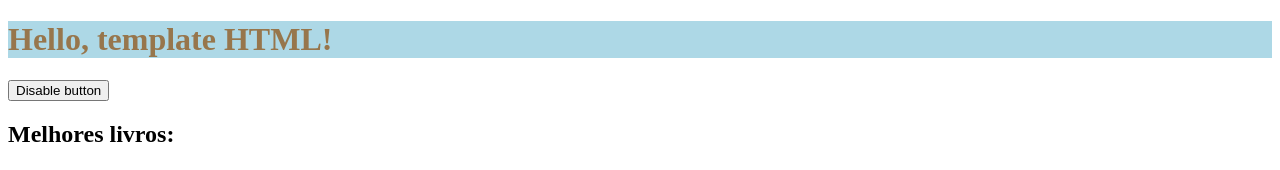
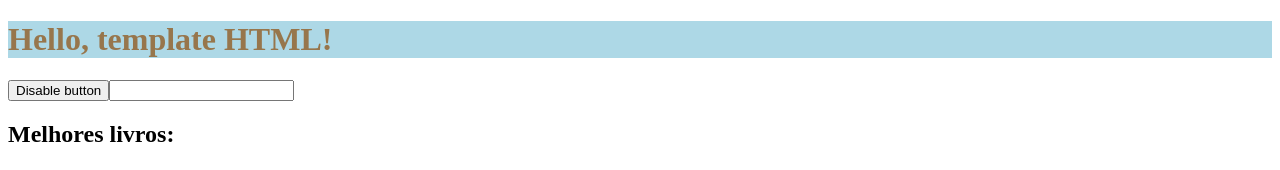
Before and after one commit to benitomiyazato/angular14, an Angular app: page / in a window 1280 px wide. Shown: the top 170 px of the page. Built offline with nearby package versions, Linux system fonts and the light colour scheme.

Commit message:
two way binding

```diff
--- a/src/app/app.module.ts
+++ b/src/app/app.module.ts
@@ -2,10 +2,11 @@ import { NgModule } from "@angular/core";
 import { AppComponent } from "./app.component";
 import { BrowserModule } from "@angular/platform-browser";
 import { BooksComponent } from './books/books.component';
+import { FormsModule } from "@angular/forms";
 
 @NgModule({
   declarations: [AppComponent, BooksComponent],
-  imports: [BrowserModule],
+  imports: [BrowserModule, FormsModule],
   bootstrap: [AppComponent]
 })
 export class AppModule {}
--- a/src/app/books/books.component.html
+++ b/src/app/books/books.component.html
@@ -1,4 +1,6 @@
 <button (click)="handleClick()" [disabled]="isDisabled">Disable button</button>
+<input type="text" [(ngModel)]="inputText">
+<p> {{ inputText }}</p>
 <h2>Melhores livros: <h2>
   <ul>
     <li>{{ name }} de {{ author }}</li>
--- a/src/app/books/books.component.ts
+++ b/src/app/books/books.component.ts
@@ -9,6 +9,7 @@ export class BooksComponent {
   name: string = "Terra Sonâbula";
   author: string = "Mia Couto";
   isDisabled: boolean = false;
+  inputText : string | null = null;
 
   handleClick = () => {
     this.isDisabled = true;
```
